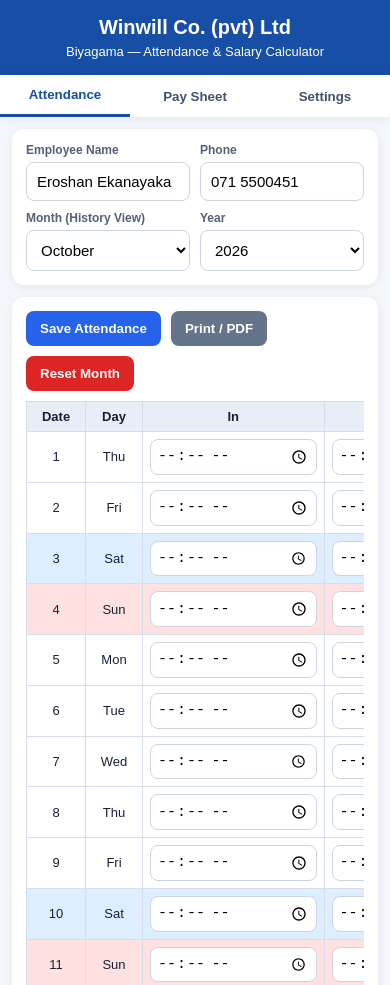
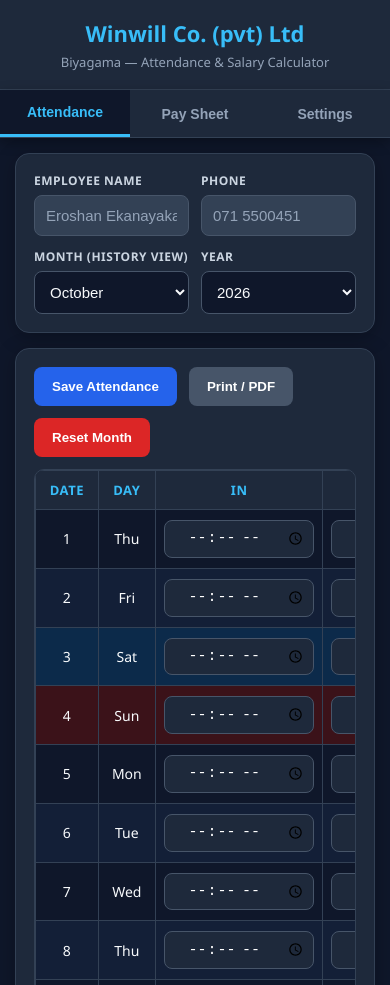
Before and after one commit to iroshanekanayake/winwill-attendance, a plain HTML site: page index.html in a window 390 px wide. Shown: the top 985 px of the page. Drawn offline with Linux system fonts and the light colour scheme.

Commit message:
Refactor index.html for dark mode and UI improvements
Updated styles and structure for dark mode support, including adjustments to header, nav, card, and table elements. Enhanced button styles and added responsive design features.

```diff
--- a/index.html
+++ b/index.html
@@ -3,11 +3,11 @@
 <head>
 <meta charset="UTF-8">
 <meta name="viewport" content="width=device-width,initial-scale=1,viewport-fit=cover">
-<meta name="theme-color" content="#2563eb">
+<meta name="theme-color" content="#0f172a">
 
 <!-- Apple / iOS Specific Meta & Icons -->
 <meta name="apple-mobile-web-app-capable" content="yes">
-<meta name="apple-mobile-web-app-status-bar-style" content="default">
+<meta name="apple-mobile-web-app-status-bar-style" content="black-translucent">
 <meta name="apple-mobile-web-app-title" content="Attendance">
 <link rel="apple-touch-icon" href="./icon-192.png">
 <link rel="apple-touch-icon" sizes="152x152" href="./icon-192.png">
@@ -20,37 +20,70 @@
 
 <title>Winwill Attendance</title>
 <style>
-*{box-sizing:border-box}body{margin:0;font-family:Arial,sans-serif;background:#f3f6fb;color:#172033}
-header{background:#174ea6;color:white;padding:16px;text-align:center}
-header h1{margin:0;font-size:20px}header p{margin:5px 0 0;font-size:13px}
-nav{display:flex;background:white;position:sticky;top:0;z-index:5;box-shadow:0 2px 8px #0001}
-nav button{flex:1;border:0;background:white;padding:12px 4px;font-weight:bold;color:#42526b}
-nav button.active{color:#174ea6;border-bottom:3px solid #174ea6}
-main{max-width:1100px;margin:auto;padding:12px}
+*{box-sizing:border-box}
+body{margin:0;font-family:'Segoe UI',Arial,sans-serif;background:#0f172a;color:#f8fafc}
+header{background:#1e293b;color:#f8fafc;padding:18px;text-align:center;border-bottom:1px solid #334155}
+header h1{margin:0;font-size:22px;color:#38bdf8}
+header p{margin:5px 0 0;font-size:13px;color:#94a3b8}
+
+nav{display:flex;background:#1e293b;position:sticky;top:0;z-index:5;box-shadow:0 4px 12px #00000050;border-bottom:1px solid #334155}
+nav button{flex:1;border:0;background:#1e293b;padding:14px 4px;font-weight:bold;color:#94a3b8;cursor:pointer;font-size:14px;transition:0.3s}
+nav button.active{color:#38bdf8;border-bottom:3px solid #38bdf8;background:#0f172a}
+
+main{max-width:1100px;margin:auto;padding:15px}
 .page{display:none}.page.active{display:block}
-.card{background:white;border-radius:12px;padding:14px;margin-bottom:12px;box-shadow:0 2px 10px #00000010}
-.row{display:flex;gap:10px;flex-wrap:wrap}.field{flex:1;min-width:130px}
-label{display:block;font-size:12px;font-weight:bold;margin-bottom:5px;color:#526078}
-input,select{width:100%;padding:10px;border:1px solid #cbd5e1;border-radius:8px;background:white;font-size:15px}
-button.action{border:0;border-radius:8px;padding:10px 14px;background:#2563eb;color:white;font-weight:bold;cursor:pointer}
-button.secondary{background:#64748b}.danger{background:#dc2626!important}
-.table-wrap{overflow:auto}.att{width:100%;border-collapse:collapse;min-width:700px}
-.att th,.att td{border:1px solid #d8dee9;padding:7px;text-align:center;font-size:13px}
-.att th{background:#e8eef8}.att tr.saturday{background:#dceeff}.att tr.sunday{background:#ffe1e1}.att tr.poya{background:#fff2a8}
-.att input{padding:6px;min-width:85px}
-.badge{display:inline-block;padding:5px 9px;border-radius:20px;background:#e8eef8;font-size:12px}
-.money{font-size:18px;font-weight:bold}.summary{display:grid;grid-template-columns:repeat(auto-fit,minmax(180px,1fr));gap:10px}
-.summary .box{background:#fff;border-radius:10px;padding:14px;border-left:4px solid #2563eb}
-.small{font-size:12px;color:#64748b}.center{text-align:center}
+
+.card{background:#1e293b;border-radius:14px;padding:18px;margin-bottom:15px;box-shadow:0 4px 20px #00000040;border:1px solid #334155}
+.row{display:flex;gap:12px;flex-wrap:wrap}.field{flex:1;min-width:140px}
+
+label{display:block;font-size:12px;font-weight:bold;margin-bottom:6px;color:#cbd5e1;text-transform:uppercase;letter-spacing:0.5px}
+input,select{width:100%;padding:11px;border:1px solid #475569;border-radius:8px;background:#0f172a;color:#f8fafc;font-size:15px;outline:none;transition:0.3s}
+input:focus,select:focus{border-color:#38bdf8;box-shadow:0 0 0 3px rgba(56,189,248,0.2)}
+input[readonly]{background:#334155;color:#94a3b8;border-color:#475569}
+
+button.action{border:0;border-radius:8px;padding:12px 18px;background:#2563eb;color:white;font-weight:bold;cursor:pointer;transition:0.2s}
+button.action:hover{background:#1d4ed8}
+button.secondary{background:#475569}button.secondary:hover{background:#334155}
+.danger{background:#dc2626!important}.danger:hover{background:#b91c1c!important}
+
+/* Styled Table for Dark Mode */
+.table-wrap{overflow:auto;border-radius:10px;border:1px solid #334155}
+.att{width:100%;border-collapse:collapse;min-width:700px;background:#0f172a}
+.att th,.att td{border:1px solid #334155;padding:10px 8px;text-align:center;font-size:14px;color:#f8fafc}
+.att th{background:#1e293b;color:#38bdf8;font-weight:bold;font-size:13px;text-transform:uppercase;letter-spacing:0.5px}
+
+.att tr:nth-child(even){background:#131f37}
+.att tr:hover{background:#1e293b}
+
+/* Special Day Colors in Dark Mode */
+.att tr.saturday{background:#0c2a4a;color:#93c5fd}
+.att tr.sunday{background:#3b1219;color:#fca5a5}
+.att tr.poya{background:#3a320d;color:#fde047}
+
+.att input{padding:7px;min-width:90px;background:#1e293b;color:#fff;border:1px solid #475569;text-align:center}
+.att input:focus{border-color:#38bdf8;background:#0f172a}
+
+.badge{display:inline-block;padding:5px 9px;border-radius:20px;background:#334155;color:#f8fafc;font-size:12px}
+.money{font-size:20px;font-weight:bold;color:#38bdf8}.summary{display:grid;grid-template-columns:repeat(auto-fit,minmax(180px,1fr));gap:12px}
+.summary .box{background:#0f172a;border-radius:10px;padding:14px;border-left:4px solid #38bdf8;border:1px solid #334155;border-left-width:4px}
+.small{font-size:12px;color:#94a3b8}.center{text-align:center}
 
 /* Calculation UI Customization */
-.calc-list{display:flex;flex-direction:column;gap:8px;margin-top:10px}
-.calc-item{display:flex;justify-content:space-between;align-items:center;padding:10px 12px;background:#f8fafc;border-radius:8px;font-size:14px;border-left:4px solid #cbd5e1}
-.calc-item.add{border-left-color:#16a34a}
-.calc-item.deduct{border-left-color:#dc2626;color:#dc2626}
-.calc-item.total{border-left-color:#2563eb;background:#eff6ff;font-weight:bold;font-size:16px;color:#1e40af}
+.calc-list{display:flex;flex-direction:column;gap:10px;margin-top:12px}
+.calc-item{display:flex;justify-content:space-between;align-items:center;padding:12px 16px;background:#0f172a;border-radius:8px;font-size:14px;border:1px solid #334155;border-left:4px solid #64748b}
+.calc-item.add{border-left-color:#22c55e;color:#f8fafc}
+.calc-item.deduct{border-left-color:#ef4444;color:#fca5a5}
+.calc-item.total{border-left-color:#38bdf8;background:#1e293b;font-weight:bold;font-size:17px;color:#38bdf8}
 
-@media print{nav,.no-print,header{display:none!important}.page{display:none!important}.page.active{display:block!important}body{background:white}.card{box-shadow:none}}
+@media print{
+  body{background:white;color:black}
+  header,.no-print,nav{display:none!important}
+  .page{display:none!important}.page.active{display:block!important}
+  .card{box-shadow:none;border:none;background:white;color:black}
+  .att th,.att td{border:1px solid #000;color:black}
+  .att th{background:#f0f0f0}
+  input,select{background:white;color:black;border:none}
+}
 </style>
 </head>
 <body>
@@ -74,7 +107,7 @@
 </div>
 </div>
 <div class="card">
-<div class="row no-print" style="margin-bottom:10px">
+<div class="row no-print" style="margin-bottom:12px">
 <button class="action" onclick="saveMonth()">Save Attendance</button>
 <button class="action secondary" onclick="printPage()">Print / PDF</button>
 <button class="action danger" onclick="resetMonth()">Reset Month</button>
@@ -87,12 +120,12 @@
 
 <section id="pay" class="page">
 <div class="card">
-<h2>Estimated Pay Sheet</h2>
+<h2 style="color:#38bdf8;">Estimated Pay Sheet</h2>
 <p class="small">This is an estimate based on the attendance entered above.</p>
 <div class="summary" id="paySummary"></div>
 </div>
 <div class="card">
-<h3>Calculation</h3>
+<h3 style="color:#f8fafc;">Calculation Details</h3>
 <div id="payDetails"></div>
 </div>
 <div class="card no-print"><button class="action" onclick="printPage()">Print / PDF</button></div>
@@ -100,7 +133,7 @@
 
 <section id="settings" class="page">
 <div class="card">
-<h2>Settings</h2>
+<h2 style="color:#38bdf8;">Settings</h2>
 <div class="row">
 <div class="field"><label>Employee Name</label><input id="setName"></div>
 <div class="field"><label>Phone</label><input id="setPhone"></div>
@@ -154,7 +187,6 @@
   return {h,ot:Math.round(Math.max(0,h-8)*100)/100}
 }
 
-// Data Handling per Month Archives
 function getData(){
   return JSON.parse(localStorage.getItem(`attendance_${year.value}_${Number(month.value)+1}`)||"{}");
 }
@@ -217,11 +249,11 @@
     <div class="calc-item add"><span>Basic (${workingDays} days × Rs. ${Number(settings.shiftRate).toFixed(2)})</span> <b>${money(basic)}</b></div>
     <div class="calc-item add"><span>OT (${totalOT.toFixed(2)} hrs × Rs. ${Number(settings.otRate).toFixed(2)})</span> <b>${money(otAmount)}</b></div>
     <div class="calc-item add"><span>Attendance Allowance</span> <b>${money(allow)}</b></div>
-    <div class="calc-item" style="font-weight:bold; background:#f1f5f9;"><span>Gross Salary</span> <b>${money(gross)}</b></div>
+    <div class="calc-item" style="font-weight:bold; background:#1e293b; color:#38bdf8; border-left-color:#38bdf8;"><span>Gross Salary</span> <b>${money(gross)}</b></div>
     <div class="calc-item deduct"><span>Deduction (${Number(settings.deductionPercent)}% of Basic)</span> <b>- ${money(ded)}</b></div>
     <div class="calc-item deduct"><span>මරණාධාර Deduction</span> <b>- ${money(fun)}</b></div>
     <div class="calc-item deduct"><span>Advance / අත්තිකාරම්</span> <b>- ${money(adv)}</b></div>
-    <div class="calc-item deduct" style="font-weight:bold; background:#fef2f2;"><span>Total Deductions</span> <b>- ${money(totalDeductions)}</b></div>
+    <div class="calc-item deduct" style="font-weight:bold; background:#2a1215; border-left-color:#ef4444;"><span>Total Deductions</span> <b>- ${money(totalDeductions)}</b></div>
     <div class="calc-item total"><span>Estimated Take Home (${months[month.value]} ${year.value})</span> <b>${money(take)}</b></div>
   </div>`;
 }
@@ -246,7 +278,6 @@
 
 function printPage(){window.print()}
 
-// Event Listeners for History Auto-Switching
 month.onchange=render;
 year.onchange=render;
 
```
